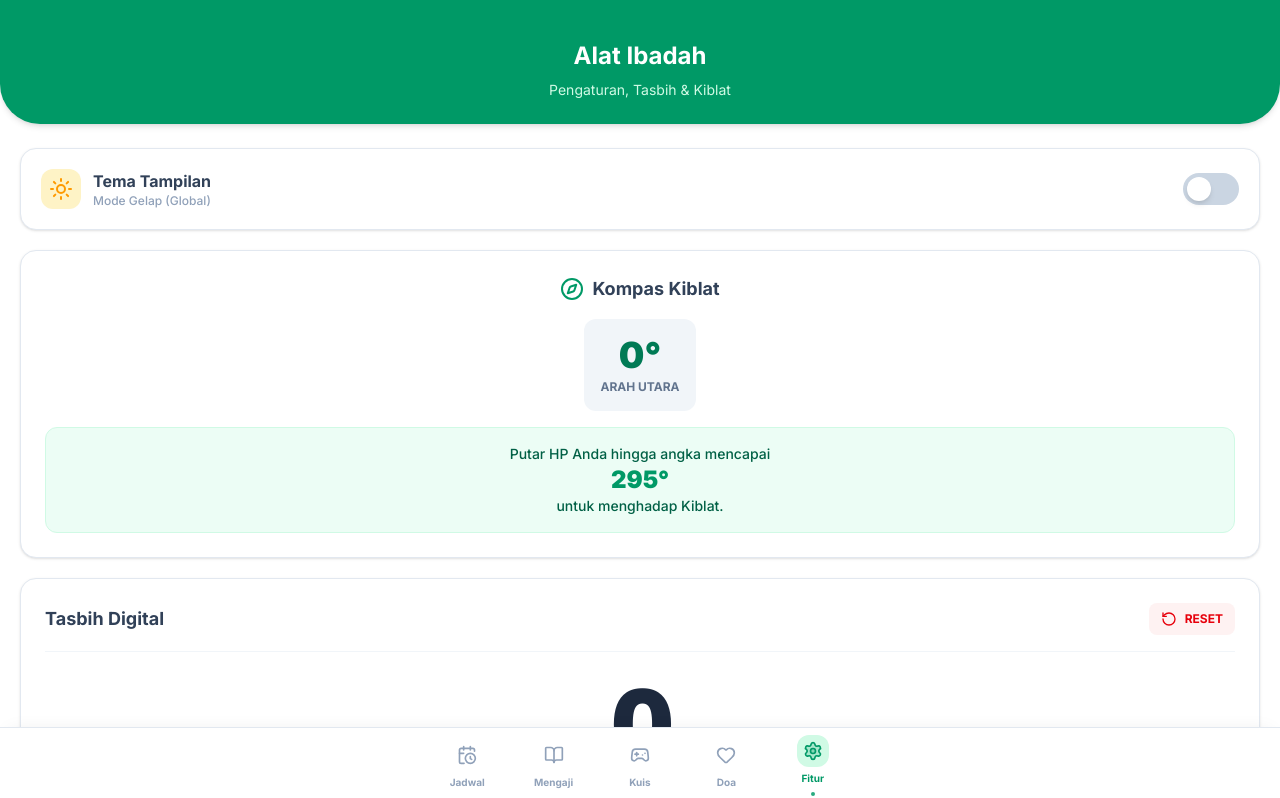
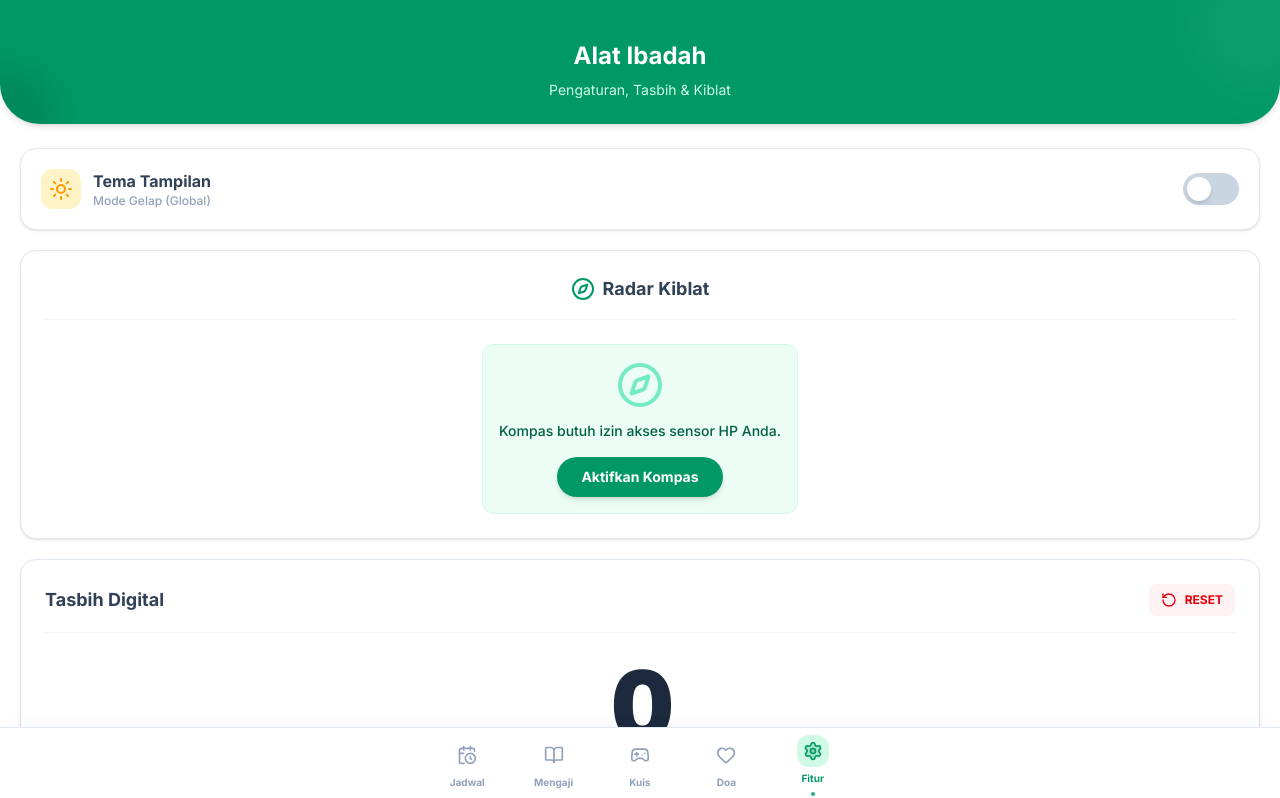
Before and after one commit to untungsetiawan476/hafiz-quran-app, a Next.js app: page /fitur in a window 1280 px wide. Shown: the top 798 px of the page. Built offline with nearby package versions, Linux system fonts and the light colour scheme.

Commit message:
Update page.tsx

```diff
--- a/app/fitur/page.tsx
+++ b/app/fitur/page.tsx
@@ -1,43 +1,83 @@
 "use client";
 
 import { useState, useEffect } from "react";
-import { Compass, RotateCcw, Hand, Moon, Sun } from "lucide-react";
+import { Compass, RotateCcw, Hand, Moon, Sun, Navigation } from "lucide-react";
 
 export default function FiturTambahanPage() {
   const [count, setCount] = useState(0);
   const [heading, setHeading] = useState(0);
-
-  // State untuk sakelar Dark Mode Global
   const [isDark, setIsDark] = useState(false);
 
+  // --- STATE UNTUK SENSOR KOMPAS ---
+  const [izinSensor, setIzinSensor] = useState(false);
+  const [sensorDukungan, setSensorDukungan] = useState(true);
+
   useEffect(() => {
-    // Mengecek apakah HTML utama sudah berstatus dark
     setTimeout(() => {
       if (document.documentElement.classList.contains('dark')) {
         setIsDark(true);
       }
     }, 0);
+  }, []);
 
-    // --- LOGIKA KOMPAS ---
+  // --- FUNGSI MENGAKTIFKAN KOMPAS (WAJIB UNTUK HP MODERN) ---
+  const aktifkanKompas = () => {
+    // eslint-disable-next-line @typescript-eslint/no-explicit-any
+    if (typeof window !== "undefined" && typeof (window as any).DeviceOrientationEvent !== "undefined") {
+      // Khusus pengguna iOS / iPhone
+      // eslint-disable-next-line @typescript-eslint/no-explicit-any
+      if (typeof (DeviceOrientationEvent as any).requestPermission === 'function') {
+        // eslint-disable-next-line @typescript-eslint/no-explicit-any
+        (DeviceOrientationEvent as any).requestPermission()
+          .then((permissionState: string) => {
+            if (permissionState === 'granted') {
+              setIzinSensor(true);
+              jalankanSensor();
+            } else {
+              alert("Izin sensor kompas ditolak oleh browser.");
+            }
+          })
+          .catch(console.error);
+      } else {
+        // Pengguna Android
+        setIzinSensor(true);
+        jalankanSensor();
+      }
+    } else {
+      setSensorDukungan(false);
+    }
+  };
+
+  const jalankanSensor = () => {
     // eslint-disable-next-line @typescript-eslint/no-explicit-any
     const handleOrientation = (e: any) => {
-      try {
-        const north = e.webkitCompassHeading || (360 - (e.alpha || 0));
-        setHeading(Math.floor(north));
-      } catch { }
+      let compassHeading = 0;
+
+      // Deteksi untuk iOS (Lebih akurat)
+      if (e.webkitCompassHeading) {
+        compassHeading = e.webkitCompassHeading;
+      }
+      // Deteksi untuk Android (Gunakan posisi Absolut, bukan Relatif)
+      else if (e.absolute && e.alpha !== null) {
+        compassHeading = 360 - e.alpha;
+      }
+      // Fallback
+      else if (e.alpha !== null) {
+        compassHeading = 360 - e.alpha;
+      }
+
+      setHeading(Math.floor(compassHeading));
     };
 
-    if (typeof window !== "undefined") {
+    // Gunakan 'deviceorientationabsolute' untuk Android Chrome jika tersedia
+    if ('ondeviceorientationabsolute' in window) {
       window.addEventListener("deviceorientationabsolute", handleOrientation, true);
+    } else {
       window.addEventListener("deviceorientation", handleOrientation, true);
     }
-    return () => {
-      window.removeEventListener("deviceorientationabsolute", handleOrientation);
-      window.removeEventListener("deviceorientation", handleOrientation);
-    };
-  }, []);
+  };
 
-  // --- FUNGSI SAKELAR GLOBAL ---
+  // --- FUNGSI SAKELAR TEMA ---
   const toggleTheme = () => {
     if (isDark) {
       document.documentElement.classList.remove('dark');
@@ -57,18 +97,26 @@ export default function FiturTambahanPage() {
     setCount(count + 1);
   };
 
+  // Arah Kiblat Indonesia kira-kira 295 derajat
+  const arahKiblat = 295;
+  // Hitung putaran jarum kiblat berdasarkan arah HP saat ini
+  const putaranJarum = arahKiblat - heading;
+
   return (
     <div className="min-h-screen pb-24 transition-colors duration-300">
 
-      {/* Header */}
-      <div className="bg-emerald-600 dark:bg-emerald-800 p-6 pt-10 rounded-b-[40px] mb-6 text-center shadow-md transition-colors duration-300">
-        <h1 className="text-2xl font-bold text-white mb-2">Alat Ibadah</h1>
-        <p className="text-emerald-100 text-sm">Pengaturan, Tasbih & Kiblat</p>
+      <div className="bg-emerald-600 dark:bg-emerald-800 p-6 pt-10 rounded-b-[40px] mb-6 text-center shadow-md transition-colors duration-300 relative overflow-hidden">
+        <h1 className="text-2xl font-bold text-white mb-2 relative z-10">Alat Ibadah</h1>
+        <p className="text-emerald-100 text-sm relative z-10">Pengaturan, Tasbih & Kiblat</p>
+
+        {/* Ornamen Header */}
+        <div className="absolute top-0 right-0 w-32 h-32 bg-white opacity-5 rounded-full -mr-10 -mt-10 blur-xl"></div>
+        <div className="absolute bottom-0 left-0 w-24 h-24 bg-black opacity-10 rounded-full -ml-10 -mb-10 blur-lg"></div>
       </div>
 
       <div className="px-5 flex flex-col gap-5">
 
-        {/* --- PENGATURAN TEMA (DARK MODE TOGGLE) --- */}
+        {/* --- PENGATURAN TEMA --- */}
         <div className="bg-white dark:bg-slate-800 p-5 rounded-2xl border border-slate-200 dark:border-slate-700 flex justify-between items-center shadow-sm transition-colors duration-300">
           <div className="flex items-center gap-3">
             <div className={`p-2 rounded-xl transition-colors ${isDark ? 'bg-indigo-500/20 text-indigo-400' : 'bg-amber-100 text-amber-500'}`}>
@@ -76,44 +124,82 @@ export default function FiturTambahanPage() {
             </div>
             <div>
               <h2 className="font-bold text-slate-700 dark:text-slate-100 text-base">Tema Tampilan</h2>
-              <p className="text-xs text-slate-400 dark:text-slate-400 font-medium">Mode Gelap (Global)</p>
+              <p className="text-xs text-slate-400 font-medium">Mode Gelap (Global)</p>
             </div>
           </div>
-
-          <button
-            onClick={toggleTheme}
-            className={`w-14 h-8 flex items-center rounded-full p-1 transition-colors duration-300 focus:outline-none ${isDark ? 'bg-emerald-500' : 'bg-slate-300'}`}
-          >
+          <button onClick={toggleTheme} className={`w-14 h-8 flex items-center rounded-full p-1 transition-colors duration-300 focus:outline-none ${isDark ? 'bg-emerald-500' : 'bg-slate-300'}`}>
             <div className={`bg-white w-6 h-6 rounded-full shadow-md transform transition-transform duration-300 ${isDark ? 'translate-x-6' : 'translate-x-0'}`}></div>
           </button>
         </div>
 
-        {/* --- KIBLAT DATAR --- */}
-        <div className="bg-white dark:bg-slate-800 p-6 rounded-2xl border border-slate-200 dark:border-slate-700 text-center shadow-sm transition-colors duration-300">
-          <div className="flex items-center justify-center gap-2 mb-4">
+        {/* --- KOMPAS KIBLAT VISUAL --- */}
+        <div className="bg-white dark:bg-slate-800 p-6 rounded-2xl border border-slate-200 dark:border-slate-700 text-center shadow-sm transition-colors duration-300 flex flex-col items-center">
+          <div className="flex items-center justify-center gap-2 mb-6 w-full border-b border-slate-100 dark:border-slate-700 pb-4">
             <Compass className="w-6 h-6 text-emerald-600 dark:text-emerald-400" />
-            <h2 className="font-bold text-slate-700 dark:text-slate-100 text-lg">Kompas Kiblat</h2>
+            <h2 className="font-bold text-slate-700 dark:text-slate-100 text-lg">Radar Kiblat</h2>
           </div>
 
-          <div className="bg-slate-100 dark:bg-slate-700/50 p-4 rounded-xl inline-block mb-4 transition-colors">
-            <div className="text-4xl font-black text-emerald-700 dark:text-emerald-400">{heading}°</div>
-            <div className="text-xs font-bold text-slate-500 dark:text-slate-400 mt-1 uppercase">Arah Utara</div>
-          </div>
+          {!sensorDukungan ? (
+            <p className="text-red-500 text-sm p-4 bg-red-50 rounded-xl">Browser ini tidak mendukung sensor arah.</p>
+          ) : !izinSensor ? (
+            <div className="flex flex-col items-center p-4 bg-emerald-50 dark:bg-emerald-900/30 rounded-xl border border-emerald-100 dark:border-emerald-800">
+              <Compass className="w-12 h-12 text-emerald-300 dark:text-emerald-700 mb-3 animate-pulse" />
+              <p className="text-sm font-medium text-emerald-800 dark:text-emerald-200 mb-4">
+                Kompas butuh izin akses sensor HP Anda.
+              </p>
+              <button
+                onClick={aktifkanKompas}
+                className="bg-emerald-600 hover:bg-emerald-700 text-white font-bold py-2.5 px-6 rounded-full transition-all active:scale-95 shadow-md text-sm"
+              >
+                Aktifkan Kompas
+              </button>
+            </div>
+          ) : (
+            <div className="flex flex-col items-center relative">
+              {/* LINGKARAN KOMPAS VISUAL */}
+              <div className="w-48 h-48 rounded-full border-4 border-slate-100 dark:border-slate-700 shadow-inner flex items-center justify-center relative mb-6 bg-slate-50 dark:bg-slate-900 transition-transform duration-100 ease-linear"
+                   style={{ transform: `rotate(${-heading}deg)` }}> {/* Latar berputar kebalikan arah HP */}
 
-          <div className="bg-emerald-50 dark:bg-emerald-900/30 border border-emerald-100 dark:border-emerald-800/50 p-4 rounded-xl transition-colors">
-            <p className="text-sm font-medium text-emerald-800 dark:text-emerald-200">
-              Putar HP Anda hingga angka mencapai <br/>
-              <span className="text-2xl font-black text-emerald-600 dark:text-emerald-400">295°</span> <br/>
-              untuk menghadap Kiblat.
-            </p>
-          </div>
+                {/* Huruf Mata Angin */}
+                <span className="absolute top-2 font-black text-red-500 text-sm">U</span>
+                <span className="absolute bottom-2 font-bold text-slate-400 text-xs">S</span>
+                <span className="absolute right-2 font-bold text-slate-400 text-xs">T</span>
+                <span className="absolute left-2 font-bold text-slate-400 text-xs">B</span>
+
+                {/* Indikator Titik Kiblat (Statis pada 295 Derajat dari Utara) */}
+                <div
+                  className="absolute w-full h-full flex justify-center"
+                  style={{ transform: `rotate(${arahKiblat}deg)` }}
+                >
+                  <div className="w-3 h-3 bg-emerald-500 rounded-full mt-1 shadow-[0_0_10px_rgba(16,185,129,0.8)]"></div>
+                </div>
+              </div>
+
+              {/* JARUM KIBLAT (Arah Kabah) - Mengambang di atas kompas */}
+              <div
+                className="absolute top-0 w-48 h-48 flex items-center justify-center pointer-events-none transition-transform duration-100 ease-linear"
+                style={{ transform: `rotate(${putaranJarum}deg)` }}
+              >
+                <div className="flex flex-col items-center transform -translate-y-6">
+                  <Navigation className="w-10 h-10 text-emerald-600 dark:text-emerald-400 fill-emerald-600 dark:fill-emerald-400 shadow-lg drop-shadow-md" />
+                  <span className="bg-emerald-600 text-white text-[10px] font-bold px-2 py-0.5 rounded-full mt-1">KIBLAT</span>
+                </div>
+              </div>
+
+              {/* Angka Derajat */}
+              <div className="bg-slate-100 dark:bg-slate-700 p-3 rounded-2xl min-w-[120px]">
+                <div className="text-3xl font-black text-emerald-700 dark:text-emerald-400 tabular-nums">{heading}°</div>
+                <div className="text-[10px] font-bold text-slate-500 dark:text-slate-400 mt-1 uppercase tracking-widest">Arah HP Anda</div>
+              </div>
+            </div>
+          )}
         </div>
 
         {/* --- TASBIH DATAR --- */}
         <div className="bg-white dark:bg-slate-800 p-6 rounded-2xl border border-slate-200 dark:border-slate-700 text-center shadow-sm transition-colors duration-300">
           <div className="flex justify-between items-center mb-6 border-b border-slate-100 dark:border-slate-700 pb-4">
              <h2 className="font-bold text-slate-700 dark:text-slate-100 text-lg">Tasbih Digital</h2>
-             <div onClick={() => setCount(0)} className="flex items-center gap-2 bg-red-50 dark:bg-red-500/10 text-red-600 dark:text-red-400 px-3 py-2 rounded-lg cursor-pointer transition-colors">
+             <div onClick={() => setCount(0)} className="flex items-center gap-2 bg-red-50 dark:bg-red-500/10 text-red-600 dark:text-red-400 px-3 py-2 rounded-lg cursor-pointer transition-colors active:scale-95">
                 <RotateCcw className="w-4 h-4" />
                 <span className="text-xs font-bold uppercase">Reset</span>
              </div>
@@ -125,7 +211,7 @@ export default function FiturTambahanPage() {
 
           <div
             onClick={handleTaliKlik}
-            className="w-full bg-emerald-600 dark:bg-emerald-500 hover:bg-emerald-700 dark:hover:bg-emerald-600 text-white py-12 rounded-2xl flex flex-col items-center justify-center gap-3 cursor-pointer active:scale-[0.98] transition-all shadow-md"
+            className="w-full bg-emerald-600 dark:bg-emerald-500 hover:bg-emerald-700 dark:hover:bg-emerald-600 text-white py-12 rounded-2xl flex flex-col items-center justify-center gap-3 cursor-pointer active:scale-[0.98] transition-all shadow-md select-none"
           >
             <Hand className="w-12 h-12 opacity-90" />
             <span className="text-xl font-bold uppercase tracking-widest">Sentuh / Tap</span>
```
